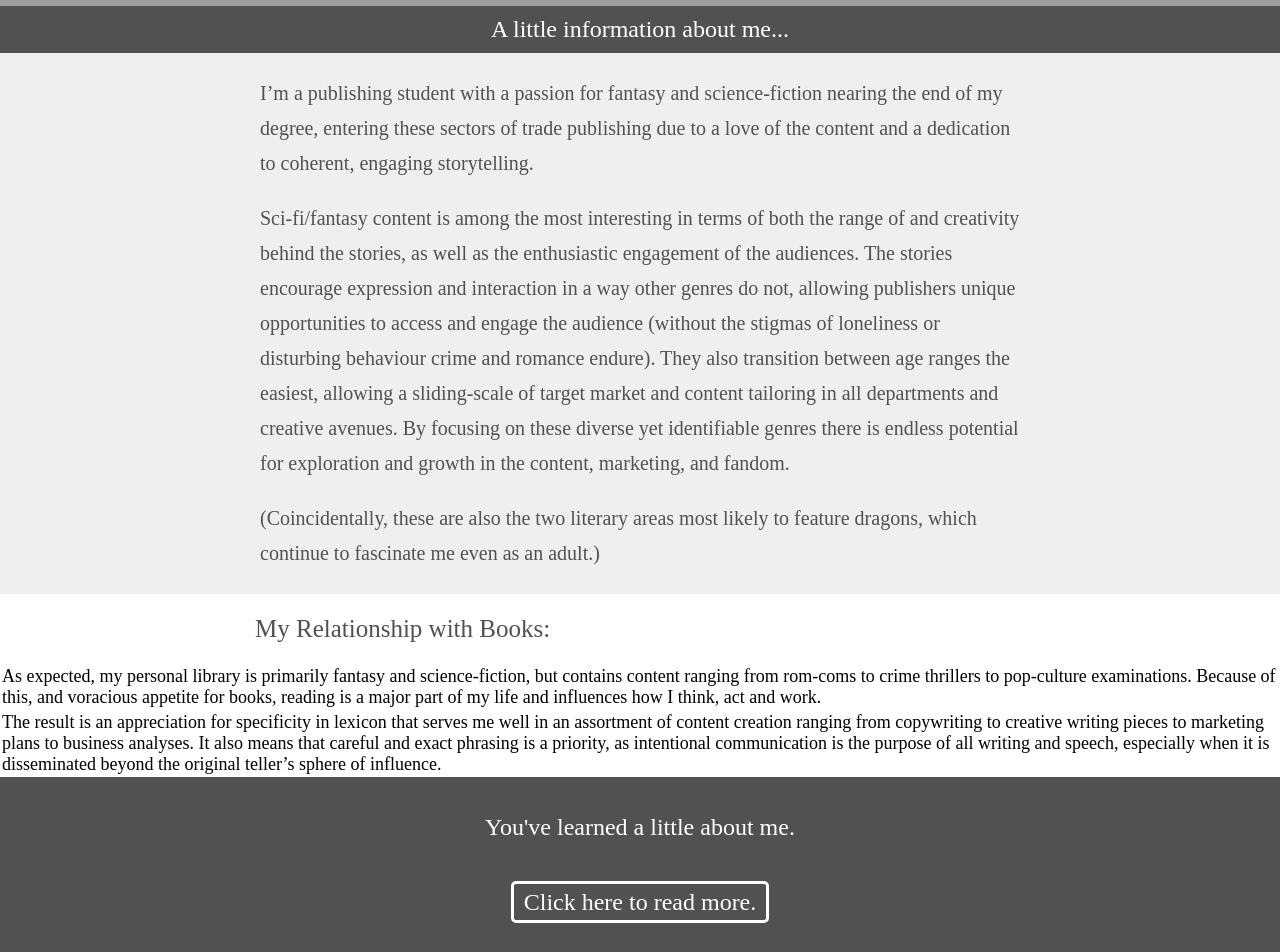
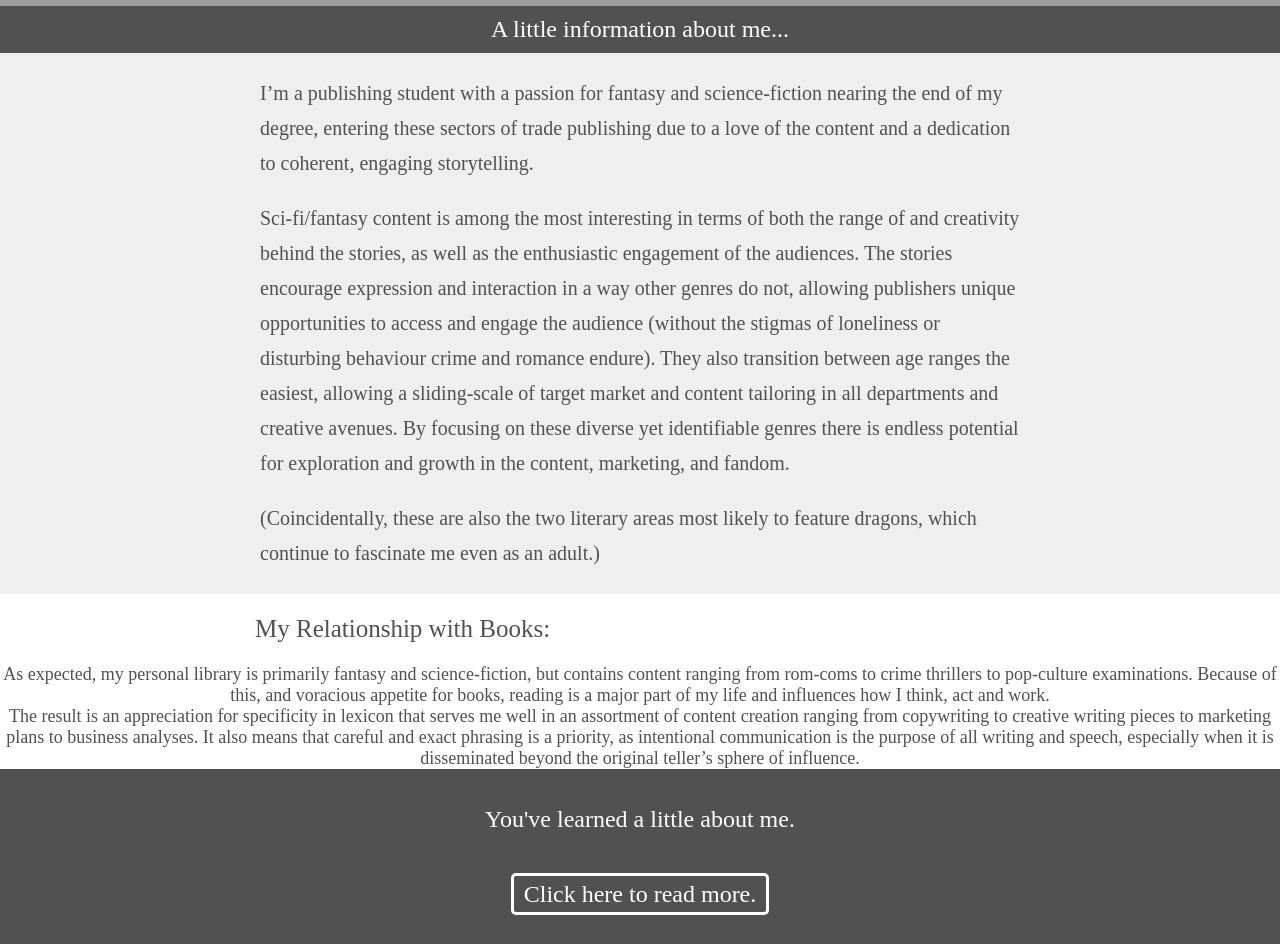
Before and after one commit to DragonLibrary/BookBlog, a Jekyll site: the page aboutme/index.html, which Jekyll copies as it is, in a window 1280 px wide. Shown: the part 556-1508 px from the top of the page. Built offline with Jekyll 4.4.1, drawn with Linux system fonts in a browser that asks for light colours; grey boxes are pictures that could not be loaded.

Commit message:
Update styles.css
Edited info-text p padding, alignment, font-weight.

```diff
--- a/aboutme/css/styles.css
+++ b/aboutme/css/styles.css
@@ -115,11 +115,13 @@
 }
 
 .info_text p {
-	color: black;
+	text -align: left;
+	color: #515151;
 	font-size: 18px;
-	text-align: left;
+	font-weight: 30px;
+
 	margin: auto auto auto auto;
-	padding: 2px;
+	padding: 2px auto 2px auto;
 }
 
 /* Text Highlight Colour */
```
